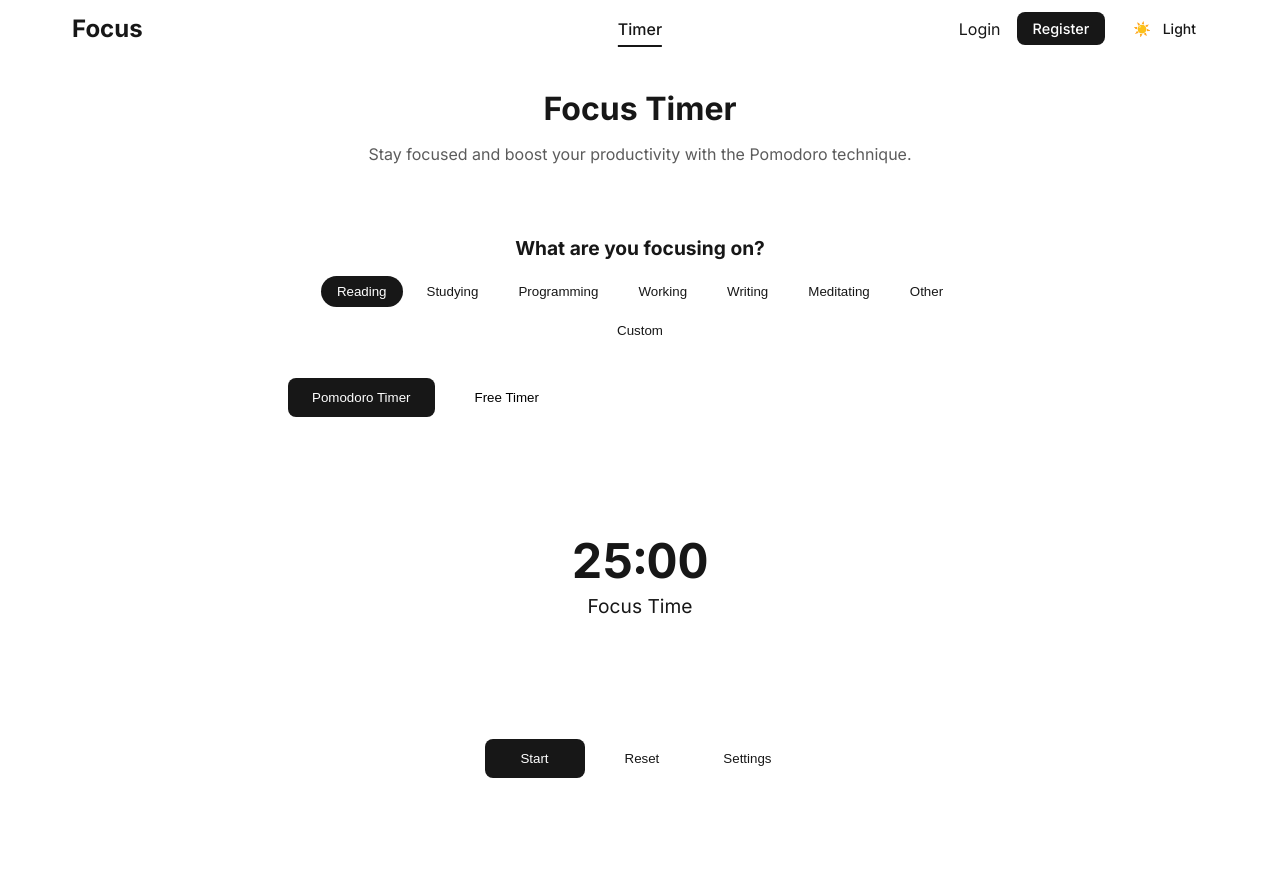
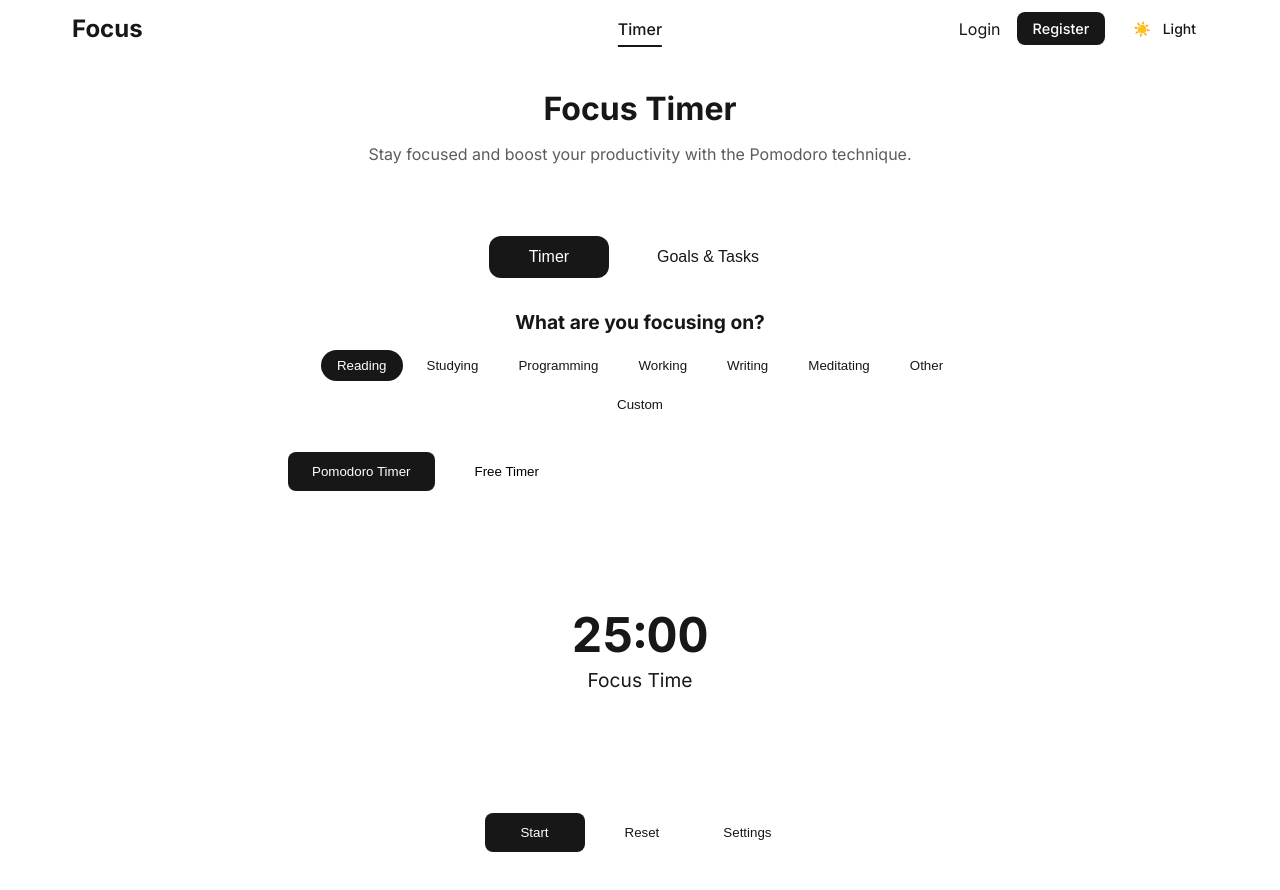
Before and after one commit to bradenbuchanan/focus, a Next.js app: page /timer in a window 1280 px wide. Shown: the top 890 px of the page. Before the commit the page ends 842 px from the top, so only its background shows below. Built offline with nearby package versions, Linux system fonts and the light colour scheme; no server answers.

Commit message:
Added tab-based navigation

```diff
--- a/src/app/components/timer/TimerContainer.tsx
+++ b/src/app/components/timer/TimerContainer.tsx
@@ -6,6 +6,7 @@ import TimerSettings from './TimerSetting';
 import ActivitySelector from './ActivitySelector';
 import AccomplishmentRecorder from './AccomplishmentRecorder';
 import FreeTimer from './FreeTimer';
+import TimerGoalsTasksPanel from './TimerGoalsTasksPanel';
 import { useTimerLogic } from '@/hooks/timer/useTimerLogic';
 import { defaultActivityCategories, TimerState } from '@/lib/timer';
 import styles from './timer.module.css';
@@ -15,11 +16,11 @@ export default function TimerContainer() {
   const [selectedActivity, setSelectedActivity] = useState(
     defaultActivityCategories[0]
   );
-  // Create our own direct state for accomplishment recorder
   const [showAccomplishmentRecorder, setShowAccomplishmentRecorder] =
     useState(false);
   const [currentSessionId, setCurrentSessionId] = useState('');
   const [timerMode, setTimerMode] = useState<'pomodoro' | 'free'>('pomodoro');
+  const [activeTab, setActiveTab] = useState<'timer' | 'goals'>('timer');
 
   const {
     timerData,
@@ -30,6 +31,7 @@ export default function TimerContainer() {
     saveAccomplishment,
     skipAccomplishment,
     recordFreeSession,
+    completeTask,
   } = useTimerLogic(selectedActivity);
 
   // Check if we should show the accomplishment recorder based on timer state
@@ -44,67 +46,31 @@ export default function TimerContainer() {
 
   // Handle free session completion directly
   const handleFreeSessionComplete = (duration: number) => {
-    // Get the session ID from recording the session
     const sessionId = recordFreeSession(duration, selectedActivity);
-
-    // Store the session ID for the accomplishment
     setCurrentSessionId(sessionId);
-
-    // Explicitly show the accomplishment recorder
-    console.log('Free session completed, showing accomplishment recorder');
     setShowAccomplishmentRecorder(true);
   };
 
   // Handle saving an accomplishment with category support
   const handleSaveAccomplishment = (text: string, category?: string) => {
-    console.log(
-      'Saving accomplishment:',
-      text,
-      'with category:',
-      category,
-      'for session:',
-      currentSessionId
-    );
     saveAccomplishment(text, currentSessionId, category);
     setShowAccomplishmentRecorder(false);
     setCurrentSessionId('');
-    setTimerMode('pomodoro'); // Reset to pomodoro mode after free session
+    setTimerMode('pomodoro');
+    setActiveTab('timer'); // Return to timer tab after saving
   };
 
   // Handle skipping the accomplishment
   const handleSkipAccomplishment = () => {
-    console.log('Skipping accomplishment for session:', currentSessionId);
     skipAccomplishment();
     setShowAccomplishmentRecorder(false);
     setCurrentSessionId('');
-    setTimerMode('pomodoro'); // Reset to pomodoro mode after free session
+    setTimerMode('pomodoro');
+    setActiveTab('timer'); // Return to timer tab after skipping
   };
 
-  console.log('Component render state:', {
-    showAccomplishmentRecorder,
-    currentSessionId,
-    timerState: timerData.state,
-    showAccomplishmentFlag: timerData.showAccomplishmentRecorder,
-  });
-
-  return (
-    <div className={styles.timerContainer}>
-      {showSettings ? (
-        <TimerSettings
-          settings={timerData.settings}
-          onSave={(settings) => {
-            updateSettings(settings);
-            setShowSettings(false);
-          }}
-          onCancel={() => setShowSettings(false)}
-        />
-      ) : showAccomplishmentRecorder ? (
-        <AccomplishmentRecorder
-          activity={selectedActivity}
-          onSave={handleSaveAccomplishment}
-          onSkip={handleSkipAccomplishment}
-        />
-      ) : (
+  // Content for the timer tab
+  const renderTimerContent = () => (
     <>
       <ActivitySelector
         selectedActivity={selectedActivity}
@@ -146,7 +112,63 @@ export default function TimerContainer() {
         />
       )}
     </>
+  );
+
+  // Content for the goals tab
+  const renderGoalsContent = () => (
+    <TimerGoalsTasksPanel
+      activity={selectedActivity}
+      onTaskComplete={completeTask}
+    />
+  );
+
+  return (
+    <div className={styles.timerPageContainer}>
+      <div className={styles.timerContainer}>
+        {showSettings ? (
+          <TimerSettings
+            settings={timerData.settings}
+            onSave={(settings) => {
+              updateSettings(settings);
+              setShowSettings(false);
+            }}
+            onCancel={() => setShowSettings(false)}
+          />
+        ) : showAccomplishmentRecorder ? (
+          <AccomplishmentRecorder
+            activity={selectedActivity}
+            onSave={handleSaveAccomplishment}
+            onSkip={handleSkipAccomplishment}
+          />
+        ) : (
+          <>
+            <div className={styles.tabsContainer}>
+              <button
+                className={`${styles.tabButton} ${
+                  activeTab === 'timer' ? styles.activeTab : ''
+                }`}
+                onClick={() => setActiveTab('timer')}
+              >
+                Timer
+              </button>
+              <button
+                className={`${styles.tabButton} ${
+                  activeTab === 'goals' ? styles.activeTab : ''
+                }`}
+                onClick={() => setActiveTab('goals')}
+              >
+                Goals & Tasks
+              </button>
+            </div>
+
+            <div className={styles.tabContent}>
+              {activeTab === 'timer'
+                ? renderTimerContent()
+                : renderGoalsContent()}
+            </div>
+          </>
         )}
+      </div>
     </div>
   );
 }
```
Lines whose indentation alone changed are shown as unchanged.
